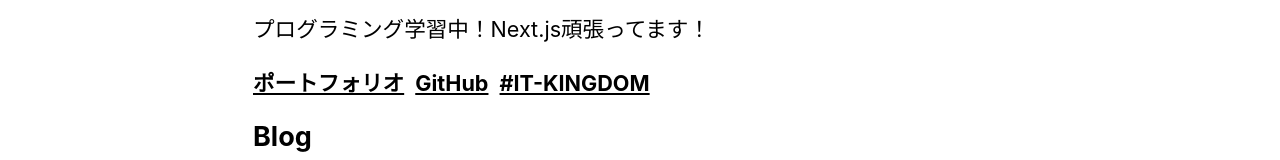
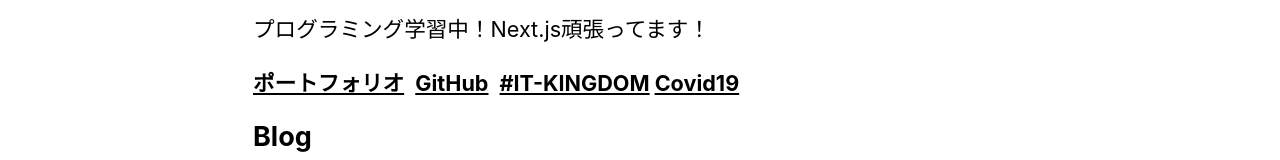
Before and after one commit to yuji-bvb/nextjs-blog, a Next.js app: page / in a window 1280 px wide. Shown: the part 315-475 px from the top of the page. Built offline with nearby package versions, Linux system fonts and the light colour scheme.

Commit message:
covid19api追加

```diff
--- a/pages/index.tsx
+++ b/pages/index.tsx
@@ -37,7 +37,7 @@ export default function Home({ allPostsData }: Props) {
         <a
           target="_blank"
           rel="noopener noreferrer"
-          href={"https://favoroadbike.com/"}
+          href={"https://favoroadbike.com"}
         >
           ポートフォリオ
         </a>
@@ -49,6 +49,13 @@ export default function Home({ allPostsData }: Props) {
         <Link href="/twitter">
           <a>#IT-KINGDOM</a>
         </Link>
+        <a
+          target="_blank"
+          rel="noopener noreferrer"
+          href={"https://covid-dashboard-api-aa259.web.app"}
+        >
+          Covid19
+        </a>
       </section>
       <section className={`${utilStyles.headingMd} ${utilStyles.padding1px}`}>
         <h2 className={utilStyles.headingLg}>Blog</h2>
```
